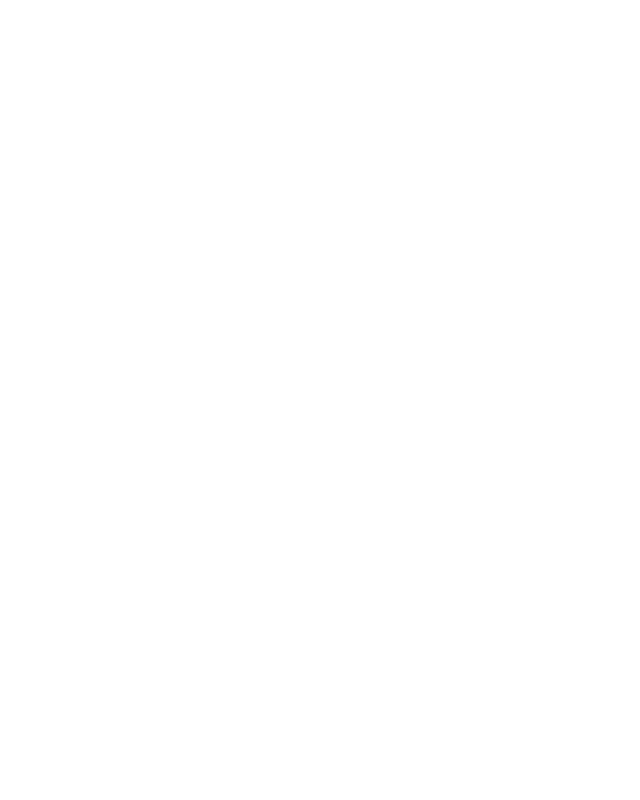
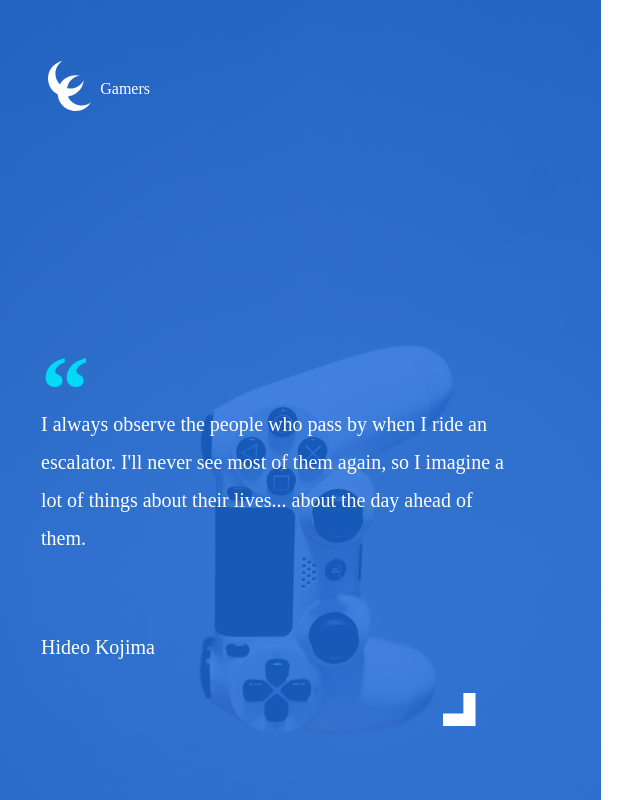
Before and after one commit to Waseemko-ayman/Sign-Form-React-Js, a React (Create React App) app: page / in a window 1280 px wide. Shown: the top 800 px of the page, without its empty margins (41-681 px from the left). Built offline with nearby package versions, Linux system fonts and the light colour scheme.

Commit message:
build info side in login page

```diff
--- a/src/App.js
+++ b/src/App.js
@@ -1,6 +1,9 @@
+import LoginPage from "../src/Pages/LoginPage";
+
 function App() {
   return (
-    <div className="App">
+    <div>
+      <LoginPage />
     </div>
   );
 }
--- a/src/Components/Logo/index.jsx
+++ b/src/Components/Logo/index.jsx
@@ -3,10 +3,14 @@
 
 class Logo extends Component {
   render() {
+    const { logoImage } = this.props;
     return (
-      <div>Logo</div>
+      <div className='logo'>
+        <img src={logoImage} alt="logo" />
+        <span>Gamers</span>
+      </div>
     )
   }
 }
 
-export default Logo
+export default Logo;
--- a/src/Components/Logo/style.css
+++ b/src/Components/Logo/style.css
@@ -0,0 +1,19 @@
+.logo {
+  position: relative;
+  display: flex;
+  align-items: center;
+  padding: 61px 20px 0 89px;
+}
+
+.logo img {
+  max-width: 100%;
+  width: 52.222px;
+}
+
+.logo span {
+  color: #FFF;
+  font-size: 16px;
+  font-style: normal;
+  font-weight: 400;
+  line-height: normal;
+}
--- a/src/Components/Paragraph/index.jsx
+++ b/src/Components/Paragraph/index.jsx
@@ -3,8 +3,17 @@
 
 class Paragraph extends Component {
   render() {
+    const { cornerImage } = this.props;
     return (
-      <div>Paragraph</div>
+      <div className="paragraph">
+        <span>“</span>
+        <p>
+          I always observe the people who pass by when I ride an escalator. I'll never see most
+          of them again, so I imagine a lot of things about their lives... about the day ahead of them.
+        </p>
+        <h3>Hideo Kojima</h3>
+        <img src={cornerImage} alt="corner-img" />
+      </div>
     )
   }
 }
--- a/src/Components/Paragraph/style.css
+++ b/src/Components/Paragraph/style.css
@@ -0,0 +1,49 @@
+.paragraph {
+  position: relative;
+  margin-top: 217px;
+}
+
+.paragraph span,
+.paragraph p,
+.paragraph h3 {
+  margin-left: 82px;
+}
+
+.paragraph span {
+  color: #00DAF7;
+  font-size: 96px;
+  font-style: normal;
+  font-weight: 700;
+  line-height: normal;
+  margin-right: 532px;
+}
+
+.paragraph p {
+  width: 473px;
+  height: 164px;
+  color: #FFF;
+  font-size: 20px;
+  font-style: normal;
+  font-weight: 400;
+  line-height: 38px;
+  margin-top: -40px;
+  margin-bottom: 59px;
+  margin-right: 87px;
+}
+
+.paragraph h3 {
+  color: #FFF;
+  font-size: 20px;
+  font-style: normal;
+  font-weight: 400;
+  line-height: 38px;
+  margin-bottom: 27px;
+  margin-right: 436px;
+}
+
+.paragraph img {
+  max-width: 100%;
+  width: 33.5px;
+  float: right;
+  margin-right: 125px;
+}
--- a/src/Pages/LoginPage/index.jsx
+++ b/src/Pages/LoginPage/index.jsx
@@ -1,10 +1,20 @@
 import React, { Component } from 'react'
 import "./style.css";
+import Logo from "../../Components/Logo";
+import Paragraph from '../../Components/Paragraph';
 
 class LoginPage extends Component {
   render() {
     return (
-      <div>LoginPage</div>
+      <div className='login-page'>
+        <div className="info-box">
+          <Logo logoImage="/assets/white-logo.svg"/>
+          <Paragraph cornerImage="/assets/corner-image.svg"/>
+        </div>
+        <div className="login">
+
+        </div>
+      </div>
     )
   }
 }
--- a/src/Pages/LoginPage/style.css
+++ b/src/Pages/LoginPage/style.css
@@ -0,0 +1,26 @@
+.login-page {
+  max-width: 100%;
+  width: 1440px;
+  height: 1024px;
+  position: relative;
+}
+
+.login-page .info-box {
+  position: relative;
+  width: 642px;
+  height: 1024px;
+  background-image: url("../../../public/assets/background.png");
+  background-size: cover;
+  background-repeat: no-repeat;
+}
+
+.login-page .info-box::before {
+  content: "";
+  position: absolute;
+  left: 0;
+  top: 0;
+  width: 100%;
+  height: 100%;
+  background-color: #1565D8;
+  opacity: 0.8;
+}
--- a/src/index.css
+++ b/src/index.css
@@ -3,3 +3,7 @@
   margin: 0;
   box-sizing: border-box;
 }
+
+body {
+  background-color: #FFF;
+}
```
